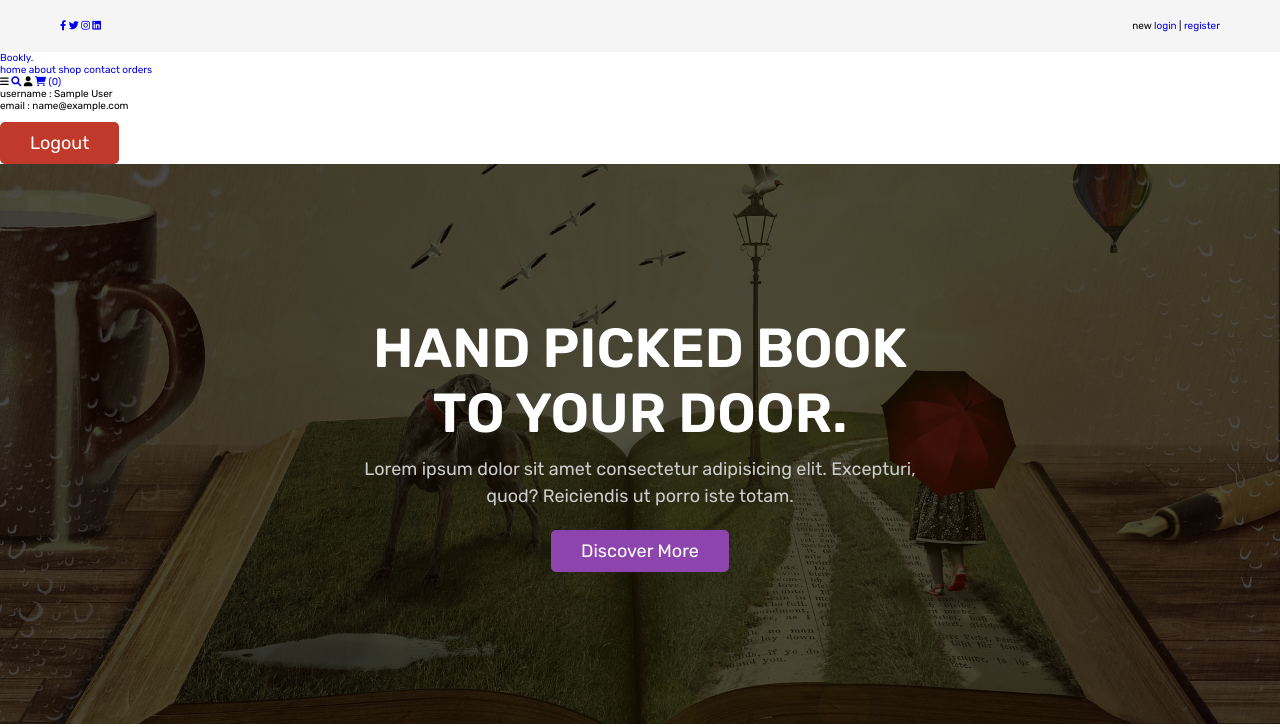
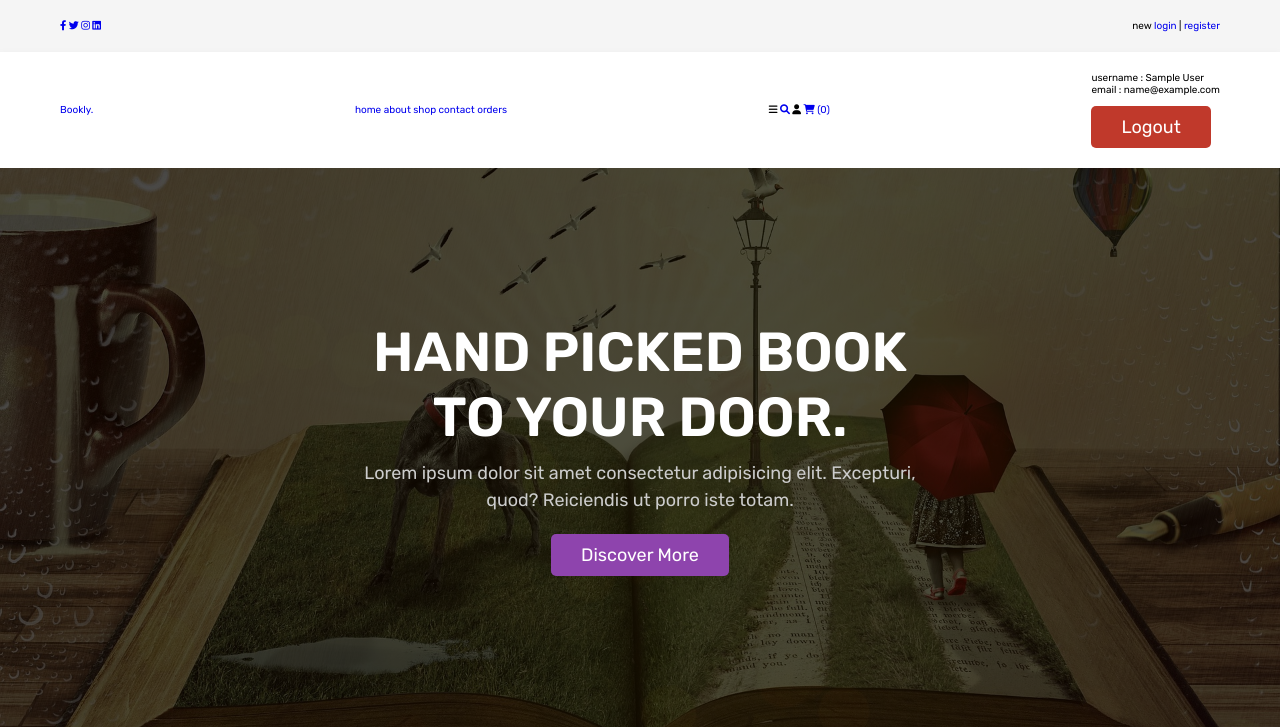
Before and after one commit to Lanarus/book-story, a PHP site: page /home.php in a window 1280 px wide. Shown: the top 727 px of the page. Run offline with PHP 8.4, Linux system fonts and the light colour scheme; the visitor is signed in with stand-in values (Sample User, id 1); data that the repository does not hold is empty.

Commit message:
style header-2

```diff
--- a/css/style.css
+++ b/css/style.css
@@ -165,7 +165,26 @@ section{
    max-width: 1200px;
    margin:0 auto;
 }
+.header .header-2{
+   background-color: var(--white);
+   box-shadow: var(--box-shadow);
+}
 
+.header .header-2.active{
+   position: fixed;
+   top:0; left:0; right:0;
+   z-index: 1000;
+}
+
+.header .header-2 .flex{
+   padding:2rem;
+   display: flex;
+   align-items: center;
+   justify-content: space-between;
+   max-width: 1200px;
+   margin:0 auto;
+   position: relative;
+}
 
 
  .home{
```
